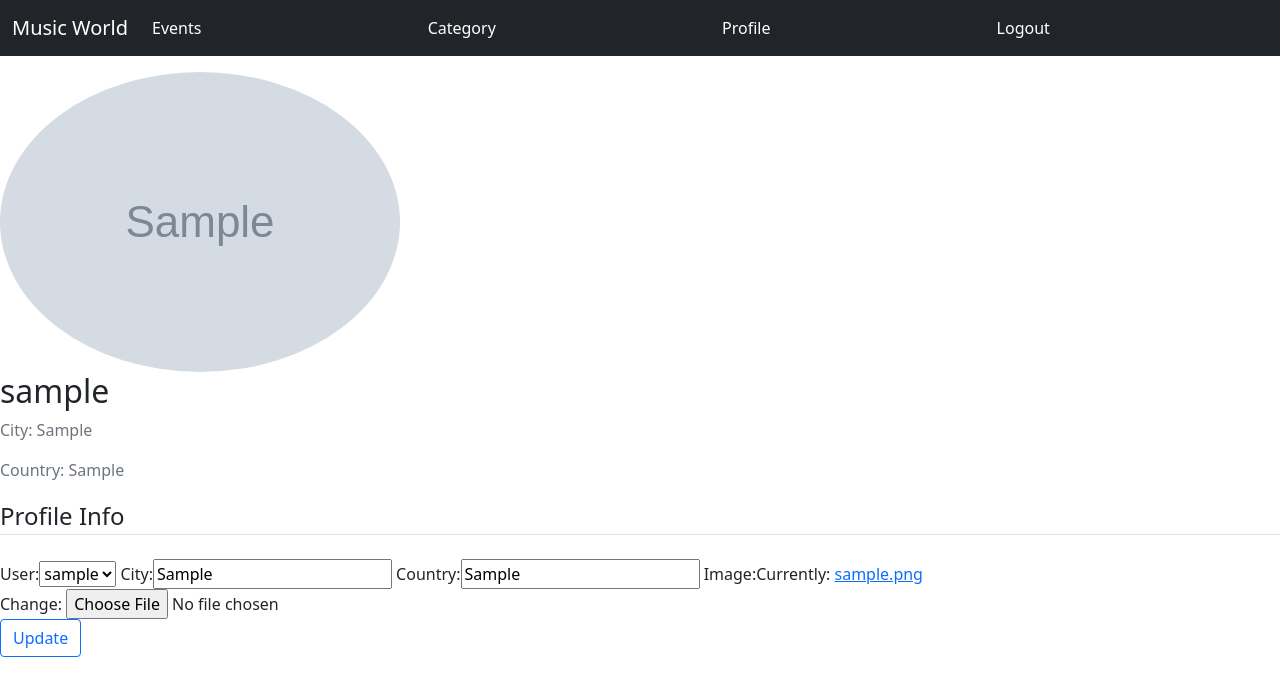
After one commit to Daniel84Ting/Music_world, a Django app: page /accounts/profile/ in a window 1280 px wide. The commit adds this page. Shown: the top 696 px of the page. Run offline with Django 3.2, Linux system fonts and the light colour scheme; a user stored in the database is signed in; tables that the repository leaves empty hold one stand-in row (values such as "Sample post"); grey boxes marked "Sample" are stand-in pictures.

Commit message:
created profile

```diff
--- /dev/null
+++ b/accounts/forms.py
@@ -0,0 +1,10 @@
+from django import forms
+from django.contrib.auth.models import User
+from django.contrib.auth.forms import UserCreationForm
+from .models import Profile
+
+
+class ProfileForm(forms.ModelForm):
+    class Meta:
+        model = Profile
+        fields = '__all__'
--- a/accounts/models.py
+++ b/accounts/models.py
@@ -1,5 +1,6 @@
 from django.db import models
 from django.contrib.auth.models import AbstractUser
+from PIL import Image
 import uuid
 
 # Create your models here.
@@ -14,15 +15,18 @@ class Profile(models.Model):
     user = models.OneToOneField(User, on_delete=models.CASCADE)
     city = models.CharField(max_length=100)
     country = models.CharField(max_length=100)
+    image = models.ImageField(default='default.jpg', upload_to='profile_pics')
 
 
+    def __str__(self):
+        return f'{self.user.username} Profile'
 
-    # class Meta:
-    #     verbose_name = _("Profile")
-    #     verbose_name_plural = _("Profiles")
+    def save(self):
+        super().save()
 
-    # def __str__(self):
-    #     return self.name
+        img = Image.open(self.image.path)
 
-    # def get_absolute_url(self):
-    #     return reverse("Profile_detail", kwargs={"pk": self.pk})
+        if img.height > 300 or img.width > 300:
+            output_size = (300, 300)
+            img.thumbnail(output_size)
+            img.save(self.image.path)
--- a/accounts/templates/accounts/base.html
+++ b/accounts/templates/accounts/base.html
@@ -8,22 +8,48 @@
     <title>Document</title>
 </head>
 <body>
+    {% if request.user.profile %}
     <nav class="navbar navbar-expand-lg navbar-dark bg-dark mb-3">
         <div class="container-fluid">
-            <a class="navbar-brand" href="{% url 'accounts:register' %}">Register</a>
+            <a class="navbar-brand" href="{% url 'events:musics_index'%}">Music World</a>
             <button class="navbar-toggler" type="button" data-bs-toggle="collapse"
                 data-bs-target="#navbarSupportedContent" aria-controls="navbarSupportedContent" aria-expanded="false"
                 aria-label="Toggle navigation">
                 <span class="navbar-toggler-icon"></span>
             </button>
-            <a class="navbar-brand" href="{% url 'accounts:login' %}">Login</a>
-            <button class="navbar-toggler" type="button" data-bs-toggle="collapse"
-                data-bs-target="#navbarSupportedContent" aria-controls="navbarSupportedContent" aria-expanded="false"
-                aria-label="Toggle navigation">
-                <span class="navbar-toggler-icon"></span>
-            </button>
+            <div class="collapse navbar-collapse" id="navbarSupportedContent">
+                <ul class="navbar-nav me-auto mb-2 mb-lg-0">
+                    <li class="nav-item">
+                        <a class="nav-link active" aria-current="page" href="{% url 'events:musics_event'%}">Events</a>
+                    </li>
+                </ul>
+            </div>
+            {% if request.user.is_superuser %}
+            <div class="collapse navbar-collapse" id="navbarSupportedContent">
+                <ul class="navbar-nav me-auto mb-2 mb-lg-0">
+                    <li class="nav-item">
+                        <a class="nav-link active" aria-current="page" href="{% url 'events:category_create' %}">Category</a>
+                    </li>
+                </ul>
+            </div>
+            {% endif %}
+            <div class="collapse navbar-collapse" id="navbarSupportedContent">
+                <ul class="navbar-nav me-auto mb-2 mb-lg-0">
+                    <li class="nav-item">
+                        <a class="nav-link active" aria-current="page" href="{% url 'accounts:profile' %}">Profile</a>
+                    </li>
+                </ul>
+            </div>
+            <div class="collapse navbar-collapse" id="navbarSupportedContent">
+                <ul class="navbar-nav me-auto mb-2 mb-lg-0">
+                    <li class="nav-item">
+                        <a class="nav-link active" aria-current="page" href="{% url 'accounts:logout' %}">Logout</a>
+                    </li>
+                </ul>
+            </div>
         </div>
     </nav>
+    {% endif %}
 
     {% if messages %}
     {% for message in message %}
@@ -35,7 +61,7 @@
     {% endfor %}
 
     {% endif %}
-    <h1>Authentication</h1>
+
     {% block content %}
     {% endblock content %}
 </body>
--- /dev/null
+++ b/accounts/templates/accounts/profile.html
@@ -0,0 +1,27 @@
+{% extends "accounts/base.html" %}
+
+{% block content %}
+    <div class="content-section">
+      <div class="media">
+        <img class="rounded-circle account-img" src="{{ user.profile.image.url }}">
+        <div class="media-body">
+          <h2 class="account-heading">{{ user.username }}</h2>
+          <p class="text-secondary">City: {{ user.profile.city }}</p>
+          <p class="text-secondary">Country: {{ user.profile.country }}</p>
+        </div>
+      </div>
+      {% if request.user.is_superuser %}
+      <form method="POST" enctype="multipart/form-data">
+          {% csrf_token %}
+          <fieldset class="form-group">
+              <legend class="border-bottom mb-4">Profile Info</legend>
+
+              {{ profile_form }}
+          </fieldset>
+          <div class="form-group">
+              <button class="btn btn-outline-primary" type="submit">Update</button>
+          </div>
+      </form>
+      {% endif %}
+    </div>
+{% endblock content %}
--- a/accounts/urls.py
+++ b/accounts/urls.py
@@ -6,5 +6,6 @@ app_name = "accounts"
 urlpatterns = [
     path('register/', views_register, name="register"),
     path('login/', views_login, name="login"),
-    path('logout/', views_logout, name="logout")
+    path('logout/', views_logout, name="logout"),
+    path('profile/', views_profile, name="profile")
 ]
--- a/accounts/views.py
+++ b/accounts/views.py
@@ -4,6 +4,9 @@ from django.contrib import messages
 from django.db import IntegrityError
 from django.contrib.auth import login, logout, authenticate
 from django.contrib.auth.forms import UserCreationForm
+from .forms import ProfileForm
+from django.contrib.auth.decorators import login_required
+from django.views.decorators.csrf import csrf_exempt
 
 # Create your views here.
 
@@ -63,3 +66,22 @@ def views_logout(request):
 
     logout(request)
     return redirect('accounts:login')
+
+@login_required
+def views_profile(request):
+    if request.method == 'POST':
+        profile_form = ProfileForm(request.POST,
+                                   request.FILES,
+                                   instance=request.user.profile)
+
+        if profile_form.is_valid():
+            profile_form.save()
+            messages.success(request, f'Your account has been updated!')
+            return redirect('accounts:profile')
+
+    else:
+        profile_form = ProfileForm(instance=request.user.profile)
+
+    context = {'profile_form': profile_form}
+
+    return render(request, 'accounts/profile.html', context)
--- a/music_world/templates/musics/create_category.html
+++ b/music_world/templates/musics/create_category.html
@@ -1,7 +1,7 @@
 {% extends 'base.html' %}
 
 {% block body %}
-
+{% if request.user.is_superuser %}
 <form action="" method="POST">
     {% csrf_token %}
     {{category_form}}
@@ -9,4 +9,5 @@
     <button class="btn btn-outline-primary" type="submit">Add Category</button>
 
 </form>
+{% endif %}
 {% endblock body %}
--- a/music_world/templates/musics/show.html
+++ b/music_world/templates/musics/show.html
@@ -16,10 +16,12 @@
                     {% endfor %}
                     <h5>Description:</h5>
                     <p>{{event.description}}</p>
+                    {% if request.user.profile %}
                     <div class="d-grid gap-2 ">
                         <a class="btn btn-outline-primary" role="button" href="{% url "events:musics_show" event.id %}?action=edit">Edit</a>
                         <a class="btn btn-outline-primary" role="button" href="{% url "events:musics_show" event.id %}?action=del">Delete</a>
                     </div>
+                    {% endif %}
                 </div>
             </div>
             {% if edit %}
--- a/music_world/views.py
+++ b/music_world/views.py
@@ -16,7 +16,7 @@ def views_index(request):
 def views_event(request):
     form = EventForm()
     if request.method == "POST":
-        form = EventForm(request.POST, request.FILES)
+        form = EventForm(request.POST, request.FILES, instance=request.user.profile)
         if form.is_valid():
             event = Event(
                 title=request.POST['title'],
```
Also changed, not shown: accounts/templates/accounts/login.html (+17 -0 lines), accounts/templates/accounts/register.html (+17 -0 lines), templates/base.html (+10 -1 lines), accounts/migrations/0002_profile_image.py (added), media/profile_pics/1292848.jpg (added), media/uploads/2021/05/20/music-instruments-objects-background-festival-event.jpg (added), media/uploads/2021/05/22/3d_background_squares_purple_light_metal.jpg (added), music_world/forms.py (line endings or trailing spaces).
